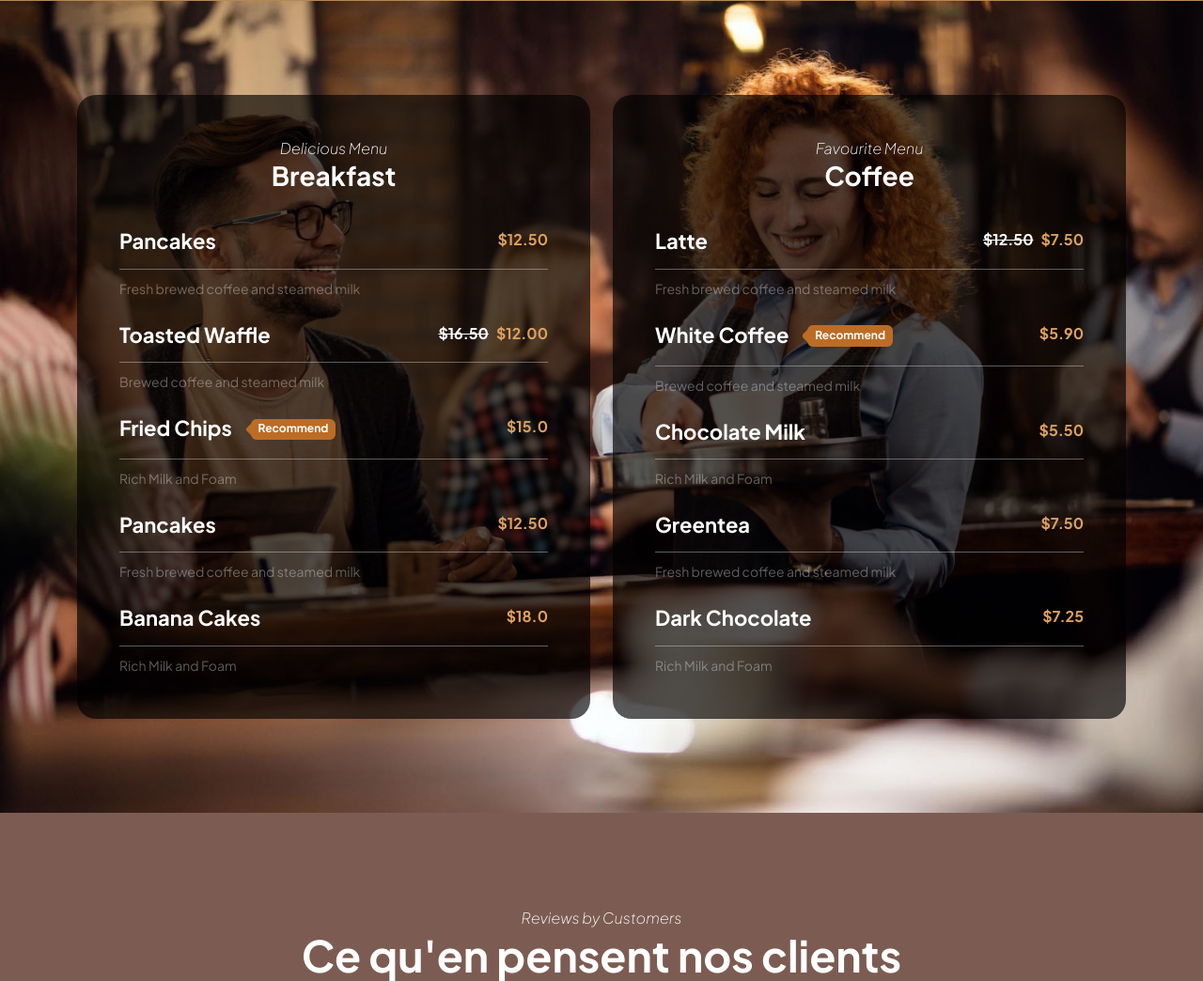
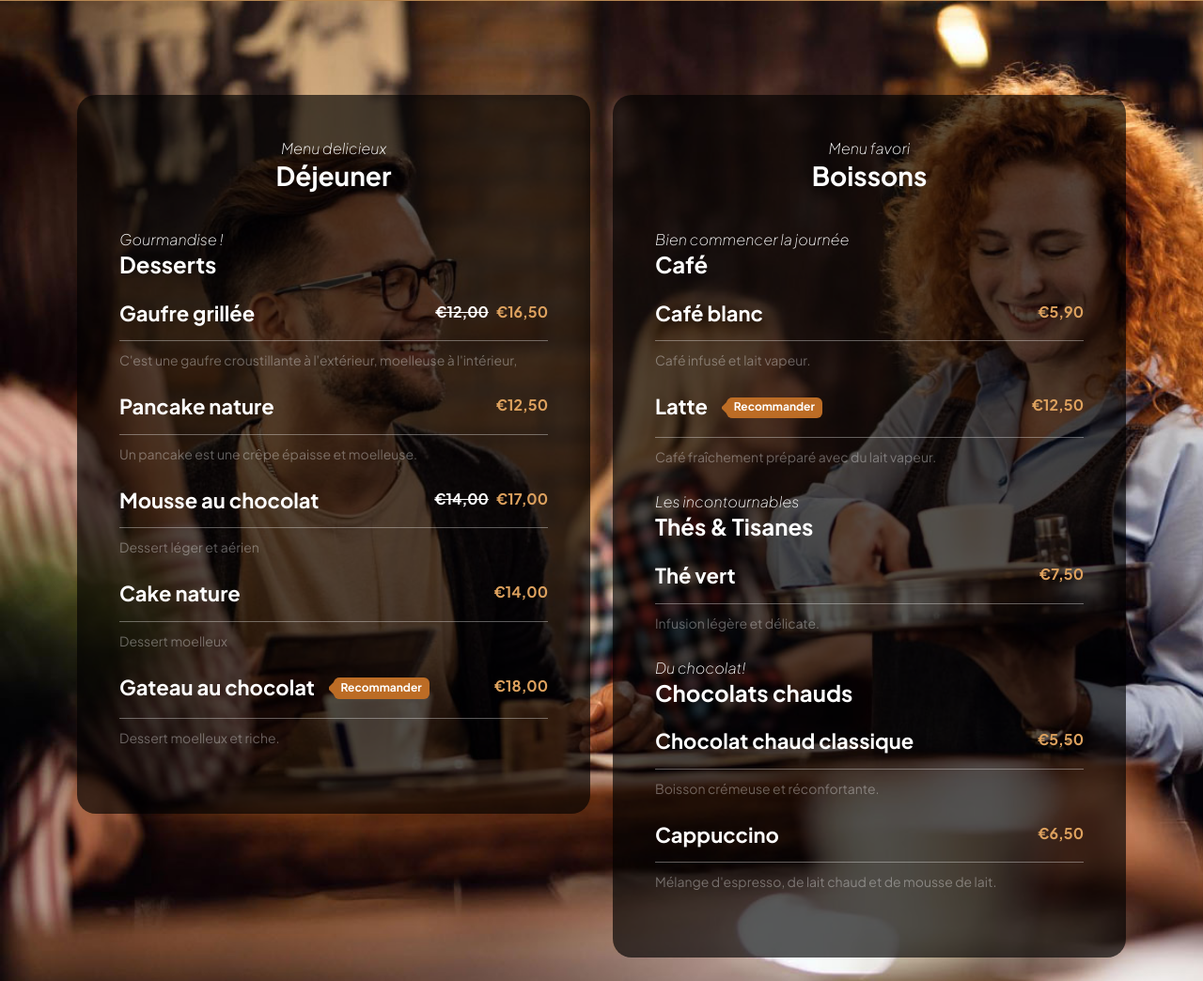
Before and after one commit to tecg-sgc/chocolatte, a PHP site: page / in a window 1280 px wide. Shown: the part 2280-3324 px from the top of the page at 94% size. Run offline with PHP 8.4, Linux system fonts and the light colour scheme; data comes from the database, SQL or seed files in the repository.

Commit message:
Added menu fetching & formatting

```diff
--- a/controllers/HomeController.php
+++ b/controllers/HomeController.php
@@ -10,6 +10,30 @@ class HomeController extends BaseController
             'employees' => Employee::getHomepageEmployees(),
             'review_title' => 'Ce qu\'en pensent nos clients',
             'reviews' => Review::getHomepageReviews(),
+            'categories' => $this->getMenuCategories(),
         ]);
     }
+
+    protected function getMenuCategories()
+    {
+        $categories = ProductCategory::getHomepageMainCategories();
+
+        foreach ($categories as $indexMainCategories => $category) {
+            $category->subcategories = ProductCategory::getHomepageSubCategories($category);
+
+            foreach($category->subcategories as $indexSubCategories => $subcategory) {
+                $subcategory->products = Product::getHomepageProducts($subcategory);
+
+                if(! $subcategory->products) {
+                    unset($category->subcategories[$indexSubCategories]);
+                }
+            }
+
+            if(! $category->subcategories) {
+                unset($categories[$indexMainCategories]);
+            }
+        }
+
+        return $categories;
+    }
 }
--- a/index.php
+++ b/index.php
@@ -6,6 +6,8 @@ require_once('controllers/HomeController.php');
 require_once('models/BaseModel.php');
 require_once('models/Employee.php');
 require_once('models/Review.php');
+require_once('models/ProductCategory.php');
+require_once('models/Product.php');
 
 // Charger toutes les dépendances de code
 
--- /dev/null
+++ b/models/Product.php
@@ -0,0 +1,11 @@
+<?php
+
+class Product extends BaseModel
+{
+    public function homepageProducts($category)
+    {
+        return $this->get('SELECT `products`.`name`, `products`.`description`, `products`.`tag`, `products`.`price`, `products`.`discount` FROM `products` WHERE `product_category_id` = :category ORDER BY `products`.`price`;', [
+            'category' => $category->id
+        ]);
+    }
+}
--- /dev/null
+++ b/models/ProductCategory.php
@@ -0,0 +1,16 @@
+<?php
+
+class ProductCategory extends BaseModel
+{
+    public function homepageMainCategories()
+    {
+        return $this->get('SELECT `product_categories`.`id`,`product_categories`.`pre`,`product_categories`.`title` FROM `product_categories` WHERE `product_categories`.`parent_id` IS NULL ORDER BY `product_categories`.`order`;');
+    }
+
+    public function homepageSubCategories($category)
+    {
+        return $this->get('SELECT `product_categories`.`id`,`product_categories`.`pre`,`product_categories`.`title` FROM `product_categories` WHERE `product_categories`.`parent_id` = :category ORDER BY `product_categories`.`order`;', [
+            'category' => $category->id,
+        ]);
+    }
+}
--- a/views/home.php
+++ b/views/home.php
@@ -201,176 +201,49 @@ Bootstrap 5 HTML CSS Template
                 <section class="menu-section section-padding" id="section_3">
                     <div class="container">
                         <div class="row">
-
+                            <?php foreach($categories as $index => $category): ?>
                             <div class="col-lg-6 col-12 mb-4 mb-lg-0">
                                 <div class="menu-block-wrap">
                                     <div class="text-center mb-4 pb-lg-2">
-                                        <em class="text-white">Delicious Menu</em>
-                                        <h4 class="text-white">Breakfast</h4>
+                                        <em class="text-white"><?= $category->pre; ?></em>
+                                        <h4 class="text-white"><?= $category->title; ?></h4>
                                     </div>
 
-                                    <div class="menu-block">
-                                        <div class="d-flex">
-                                            <h6>Pancakes</h6>
-
-                                            <span class="underline"></span>
-
-                                            <strong class="ms-auto">$12.50</strong>
-                                        </div>
-
-                                        <div class="border-top mt-2 pt-2">
-                                            <small>Fresh brewed coffee and steamed milk</small>
-                                        </div>
+                                    <?php foreach($category->subcategories as $index => $subcategory): ?>
+                                    <div class="my-4">
+                                        <em class="text-white"><?= $subcategory->pre; ?></em>
+                                        <h5 class="text-white"><?= $subcategory->title; ?></h5>
                                     </div>
 
+                                    <?php foreach($subcategory->products as $index => $product): ?>
                                     <div class="menu-block my-4">
                                         <div class="d-flex">
-                                            <h6>
-                                                Toasted Waffle
+                                            <h6><?= $product->name; ?>
+                                                <?php if($product->tag): ?>
+                                                    <span class="badge ms-3"><?= $product->tag; ?></span>
+                                                <?php endif; ?>
                                             </h6>
 
                                             <span class="underline"></span>
 
-                                            <strong class="text-white ms-auto"><del>$16.50</del></strong>
+                                            <?php if($product->discount): ?>
+                                                <strong class="text-white ms-auto"><del>€<?= number_format($product->price / 100, 2, ',', '.'); ?></del></strong>
+                                                <strong class="ms-2">€<?= number_format($product->discount / 100, 2, ',', '.'); ?></strong>
+                                            <?php else: ?>
+                                                <strong class="ms-auto">€<?= number_format($product->price / 100, 2, ',', '.'); ?></strong>
+                                            <?php endif; ?>
 
-                                            <strong class="ms-2">$12.00</strong>
                                         </div>
 
                                         <div class="border-top mt-2 pt-2">
-                                            <small>Brewed coffee and steamed milk</small>
+                                            <small><?= $product->description; ?></small>
                                         </div>
                                     </div>
-
-                                    <div class="menu-block">
-                                        <div class="d-flex">
-                                            <h6>Fried Chips
-                                                <span class="badge ms-3">Recommend</span>
-                                            </h6>
-
-                                            <span class="underline"></span>
-
-                                            <strong class="ms-auto">$15.0</strong>
-                                        </div>
-
-                                        <div class="border-top mt-2 pt-2">
-                                            <small>Rich Milk and Foam</small>
-                                        </div>
-                                    </div>
-
-                                    <div class="menu-block my-4">
-                                        <div class="d-flex">
-                                            <h6>Pancakes</h6>
-
-                                            <span class="underline"></span>
-
-                                            <strong class="ms-auto">$12.50</strong>
-                                        </div>
-
-                                        <div class="border-top mt-2 pt-2">
-                                            <small>Fresh brewed coffee and steamed milk</small>
-                                        </div>
-                                    </div>
-
-                                    <div class="menu-block">
-                                        <div class="d-flex">
-                                            <h6>Banana Cakes</h6>
-
-                                            <span class="underline"></span>
-
-                                            <strong class="ms-auto">$18.0</strong>
-                                        </div>
-
-                                        <div class="border-top mt-2 pt-2">
-                                            <small>Rich Milk and Foam</small>
-                                        </div>
-                                    </div>
+                                    <?php endforeach; ?>
+                                    <?php endforeach; ?>
                                 </div>
                             </div>
-
-                            <div class="col-lg-6 col-12">
-                                <div class="menu-block-wrap">
-                                    <div class="text-center mb-4 pb-lg-2">
-                                        <em class="text-white">Favourite Menu</em>
-                                        <h4 class="text-white">Coffee</h4>
-                                    </div>
-
-                                    <div class="menu-block">
-                                        <div class="d-flex">
-                                            <h6>Latte</h6>
-
-                                            <span class="underline"></span>
-
-                                            <strong class="text-white ms-auto"><del>$12.50</del></strong>
-
-                                            <strong class="ms-2">$7.50</strong>
-                                        </div>
-
-                                        <div class="border-top mt-2 pt-2">
-                                            <small>Fresh brewed coffee and steamed milk</small>
-                                        </div>
-                                    </div>
-
-                                    <div class="menu-block my-4">
-                                        <div class="d-flex">
-                                            <h6>
-                                                White Coffee
-                                                <span class="badge ms-3">Recommend</span>
-                                            </h6>
-
-                                            <span class="underline"></span>
-
-                                            <strong class="ms-auto">$5.90</strong>
-                                        </div>
-
-                                        <div class="border-top mt-2 pt-2">
-                                            <small>Brewed coffee and steamed milk</small>
-                                        </div>
-                                    </div>
-
-                                    <div class="menu-block">
-                                        <div class="d-flex">
-                                            <h6>Chocolate Milk</h6>
-
-                                            <span class="underline"></span>
-
-                                            <strong class="ms-auto">$5.50</strong>
-                                        </div>
-
-                                        <div class="border-top mt-2 pt-2">
-                                            <small>Rich Milk and Foam</small>
-                                        </div>
-                                    </div>
-
-                                    <div class="menu-block my-4">
-                                        <div class="d-flex">
-                                            <h6>Greentea</h6>
-
-                                            <span class="underline"></span>
-
-                                            <strong class="ms-auto">$7.50</strong>
-                                        </div>
-
-                                        <div class="border-top mt-2 pt-2">
-                                            <small>Fresh brewed coffee and steamed milk</small>
-                                        </div>
-                                    </div>
-
-                                    <div class="menu-block">
-                                        <div class="d-flex">
-                                            <h6>Dark Chocolate</h6>
-
-                                            <span class="underline"></span>
-
-                                            <strong class="ms-auto">$7.25</strong>
-                                        </div>
-
-                                        <div class="border-top mt-2 pt-2">
-                                            <small>Rich Milk and Foam</small>
-                                        </div>
-                                    </div>
-                                </div>
-                            </div>
-
+                            <?php endforeach; ?>
                         </div>
                     </div>
                 </section>
```
